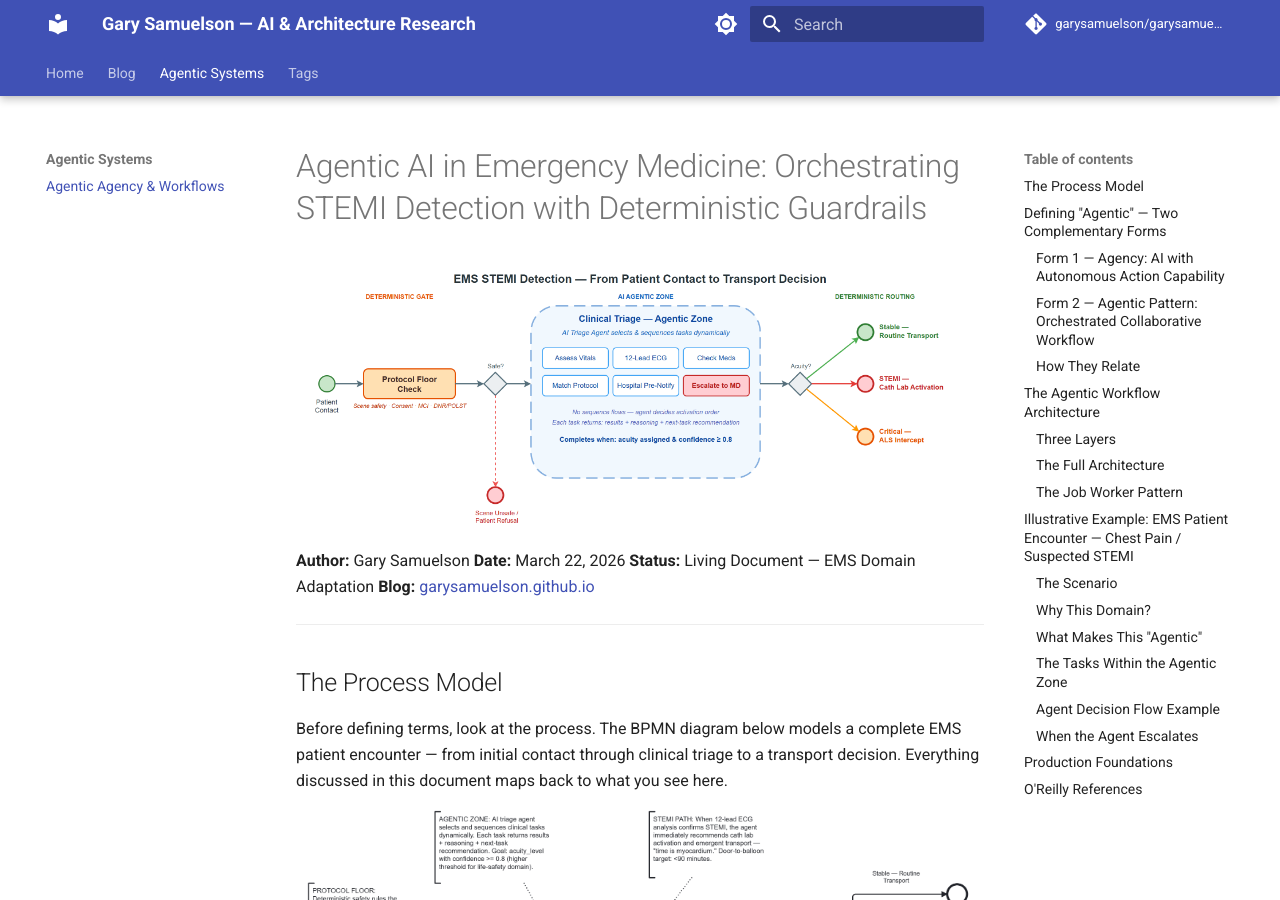
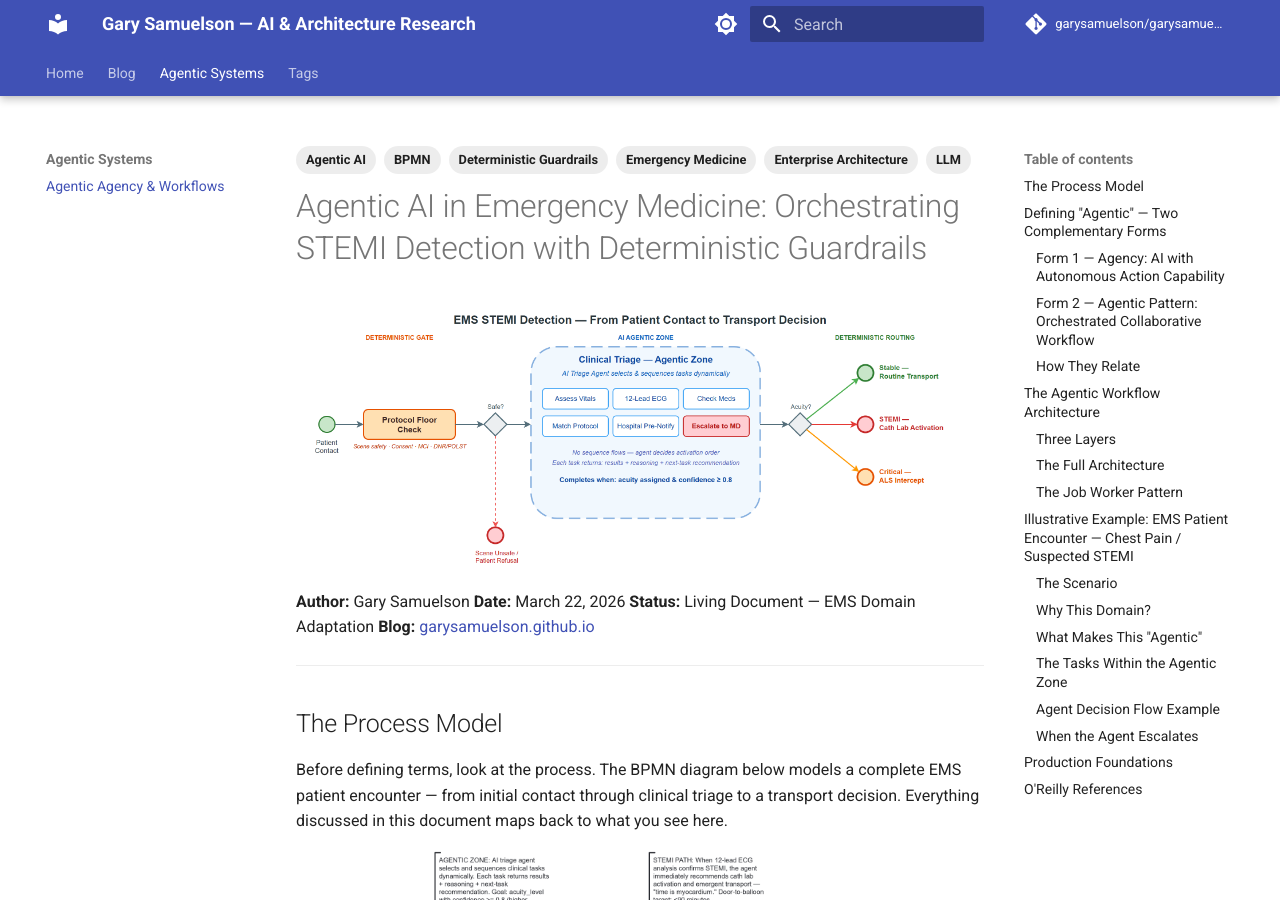
Before and after one commit to garysamuelson/garysamuelson.github.io, an MkDocs documentation site: the page built from docs/agentic/agentic-agency-and-workflows.md, in a window 1280 px wide and 900 px high. Built offline with MkDocs 1.6.1 and Material for MkDocs 9.7.7, drawn with Linux system fonts in a browser that asks for light colours; comment, search, counter and statistics services are not loaded.

Commit message:
Add tags to agentic article

```diff
--- a/docs/agentic/agentic-agency-and-workflows.md
+++ b/docs/agentic/agentic-agency-and-workflows.md
@@ -1,6 +1,13 @@
 ---
 title: "Agentic AI in Emergency Medicine: Orchestrating STEMI Detection with Deterministic Guardrails"
 image: assets/images/STEMI_detection_linkedin.png
+tags:
+  - Agentic AI
+  - BPMN
+  - Emergency Medicine
+  - Deterministic Guardrails
+  - LLM
+  - Enterprise Architecture
 ---
 
 # Agentic AI in Emergency Medicine: Orchestrating STEMI Detection with Deterministic Guardrails
```
